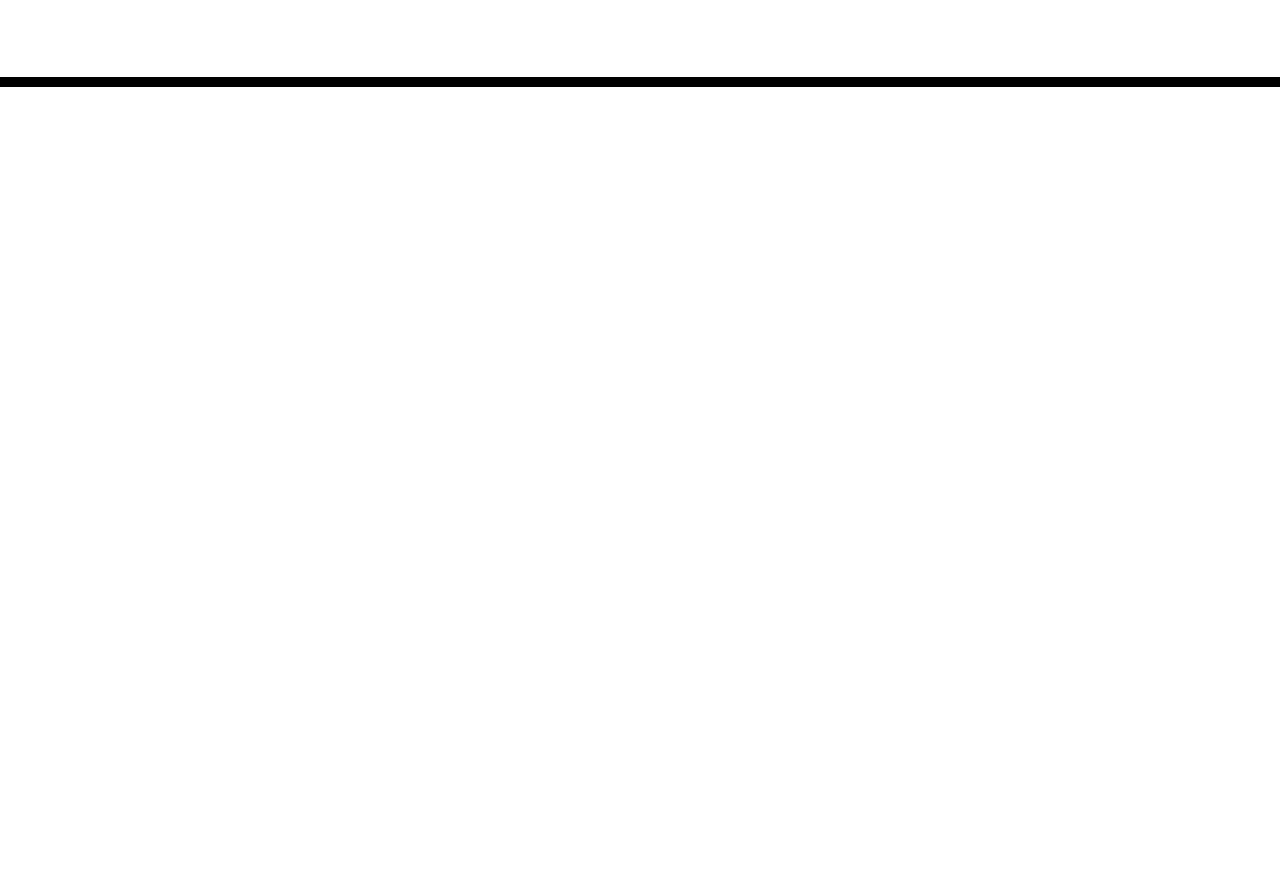
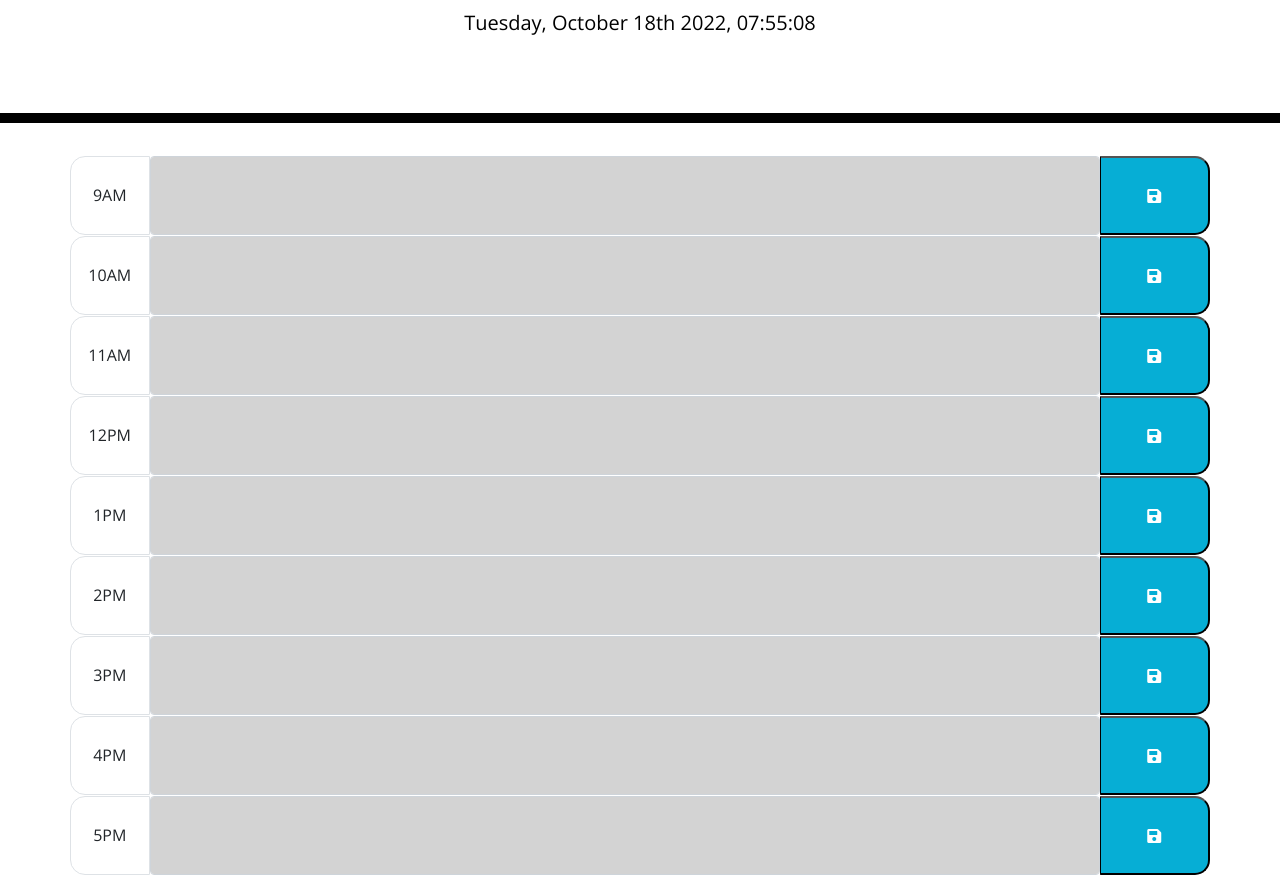
Before and after one commit to sgsetts/steves-work-day-scheduler, a plain HTML site: page index.html in a window 1280 px wide. Shown: the part 181-1056 px from the top of the page. Before the commit the page ends 800 px from the top, so only its background shows below. Drawn offline with nearby package versions, Linux system fonts and the light colour scheme.

Commit message:
added hour blocks to html, minor updates to css, added javascript

```diff
--- /dev/null
+++ b/assets/script.js
@@ -0,0 +1,46 @@
+function updateTime() {
+    var today = moment();
+
+    // updates the time element in the header
+    $("#currentDay").text(today.format("dddd, MMMM Do YYYY, hh:mm:ss"));
+
+    // colors time blocks
+    var now = moment().format("kk");
+    for (var i = 0; i < scheduleArray.length; i++) {
+        scheduleArray[i].removeClass("future past present");
+
+        if (now > scheduleArray[i].data("hour")) {
+            scheduleArray[i].addClass("past");
+        } else if (now === scheduleArray[i].attr("data-hour")) {
+            scheduleArray[i].addClass("present");
+        } else {
+            scheduleArray[i].addClass("future");
+        }
+    }
+}
+
+var sched9am = $("#9am");
+var sched10am = $("#10am");
+var sched11am = $("#11am");
+var sched12pm = $("#12pm");
+var sched1pm = $("#1pm");
+var sched2pm = $("#2pm");
+var sched3pm = $("#3pm");
+var sched4pm = $("#4pm");
+var sched5pm = $("#5pm");
+
+var scheduleArray = [
+    sched9am,
+    sched10am,
+    sched11am,
+    sched12pm,
+    sched1pm,
+    sched2pm,
+    sched3pm,
+    sched4pm,
+    sched5pm,
+];
+
+
+updateTime();
+setInterval(updateTime, 1000);
--- a/assets/style.css
+++ b/assets/style.css
@@ -21,13 +21,15 @@ textarea {
   border-bottom: 10px solid black;
 }
 
+
 .description {
   white-space: pre-wrap;
 }
 
 .time-block {
   text-align: center;
-  border-radius: 15px;
+  padding: 30px 0;
+  border-radius: 15px 0px 0px 15px;
 }
 
 .row {
--- a/index.html
+++ b/index.html
@@ -30,9 +30,64 @@
     </header>
     <div class="container">
       <!-- Timeblocks go here -->
+
+      <div class="row row-cols-3">
+        <div class="col time-block border">9AM</div>
+        <textarea class="form-control col-10" type="text" id="9am" data-hour="09"></textarea>
+        <button type="button" class="col saveBtn"><i class="fas fa-save"></i></button>
+      </div>
+
+      <div class="row row-cols-3">
+        <div class="col time-block border">10AM</div>
+        <textarea class="form-control col-10" type="text" id="10am" data-hour="10"></textarea>
+        <button type="button" class="col saveBtn"><i class="fas fa-save"></i></button>
+      </div>
+
+      <div class="row row-cols-3">
+        <div class="col time-block border">11AM</div>
+        <textarea class="form-control col-10" type="text" id="11am" data-hour="11"></textarea>
+        <button type="button" class="col saveBtn"><i class="fas fa-save"></i></button>
+      </div>
+
+      <div class="row row-cols-3">
+        <div class="col time-block border">12PM</div>
+        <textarea class="form-control col-10" type="text" id="12pm" data-hour="12"></textarea>
+        <button type="button" class="col saveBtn"><i class="fas fa-save"></i></button>
+      </div>
+
+      <div class="row row-cols-3">
+        <div class="col time-block border">1PM</div>
+        <textarea class="form-control col-10" type="text" id="1pm" data-hour="13"></textarea>
+        <button type="button" class="col saveBtn"><i class="fas fa-save"></i></button>
+      </div>
+
+      <div class="row row-cols-3">
+        <div class="col time-block border">2PM</div>
+        <textarea class="form-control col-10" type="text" id="2pm" data-hour="14"></textarea>
+        <button type="button" class="col saveBtn"><i class="fas fa-save"></i></button>
+      </div>
+
+      <div class="row row-cols-3">
+        <div class="col time-block border">3PM</div>
+        <textarea class="form-control col-10" type="text" id="3pm" data-hour="15"></textarea>
+        <button type="button" class="col saveBtn"><i class="fas fa-save"></i></button>
+      </div>
+
+      <div class="row row-cols-3">
+        <div class="col time-block border">4PM</div>
+        <textarea class="form-control col-10" type="text" id="4pm" data-hour="16"></textarea>
+        <button type="button" class="col saveBtn"><i class="fas fa-save"></i></button>
+      </div>
+
+      <div class="row row-cols-3">
+        <div class="col time-block border">5PM</div>
+        <textarea class="form-control col-10" type="text" id="5pm" data-hour="17"></textarea>
+        <button type="button" class="col saveBtn"><i class="fas fa-save"></i></button>
+      </div>
     </div>
 
     <script src="https://cdnjs.cloudflare.com/ajax/libs/jquery/3.2.1/jquery.min.js"></script>
     <script src="https://cdnjs.cloudflare.com/ajax/libs/moment.js/2.24.0/moment.min.js"></script>
+    <script src="./assets/script.js"></script>
   </body>
 </html>
```
